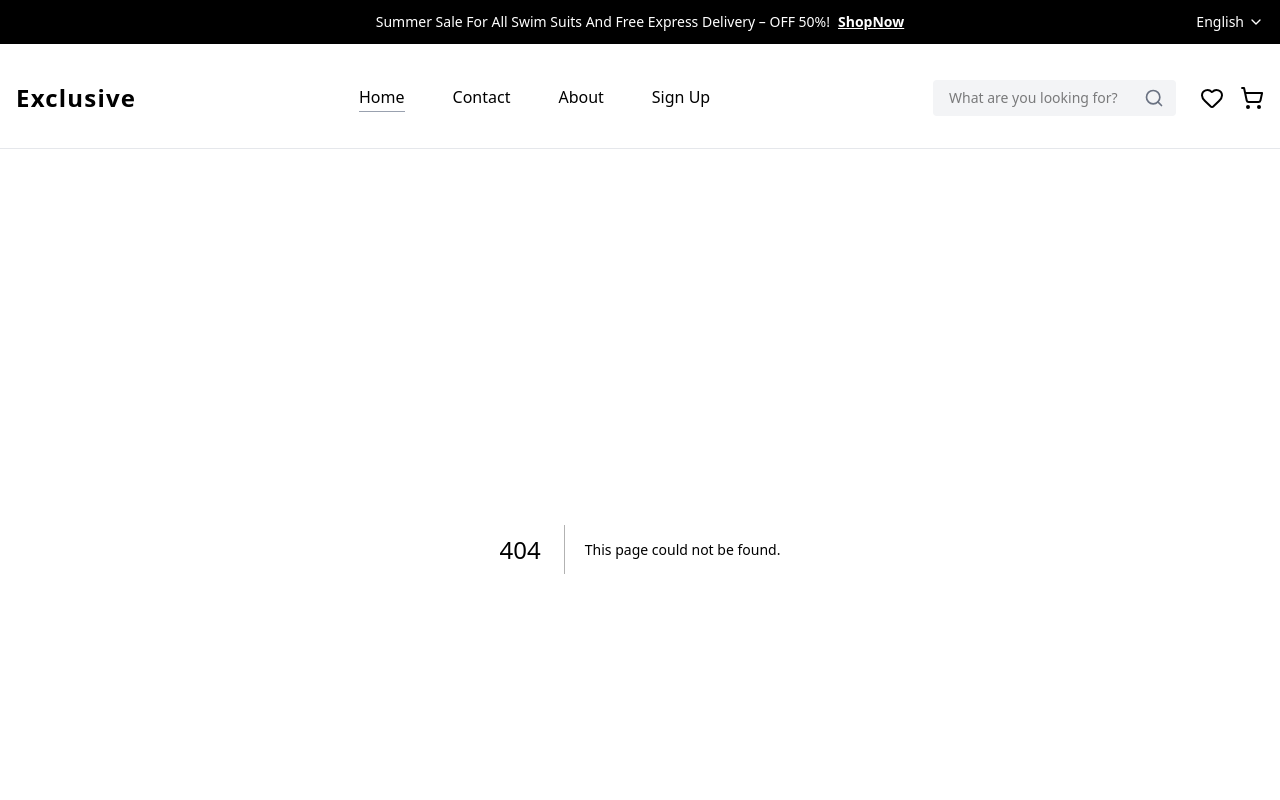
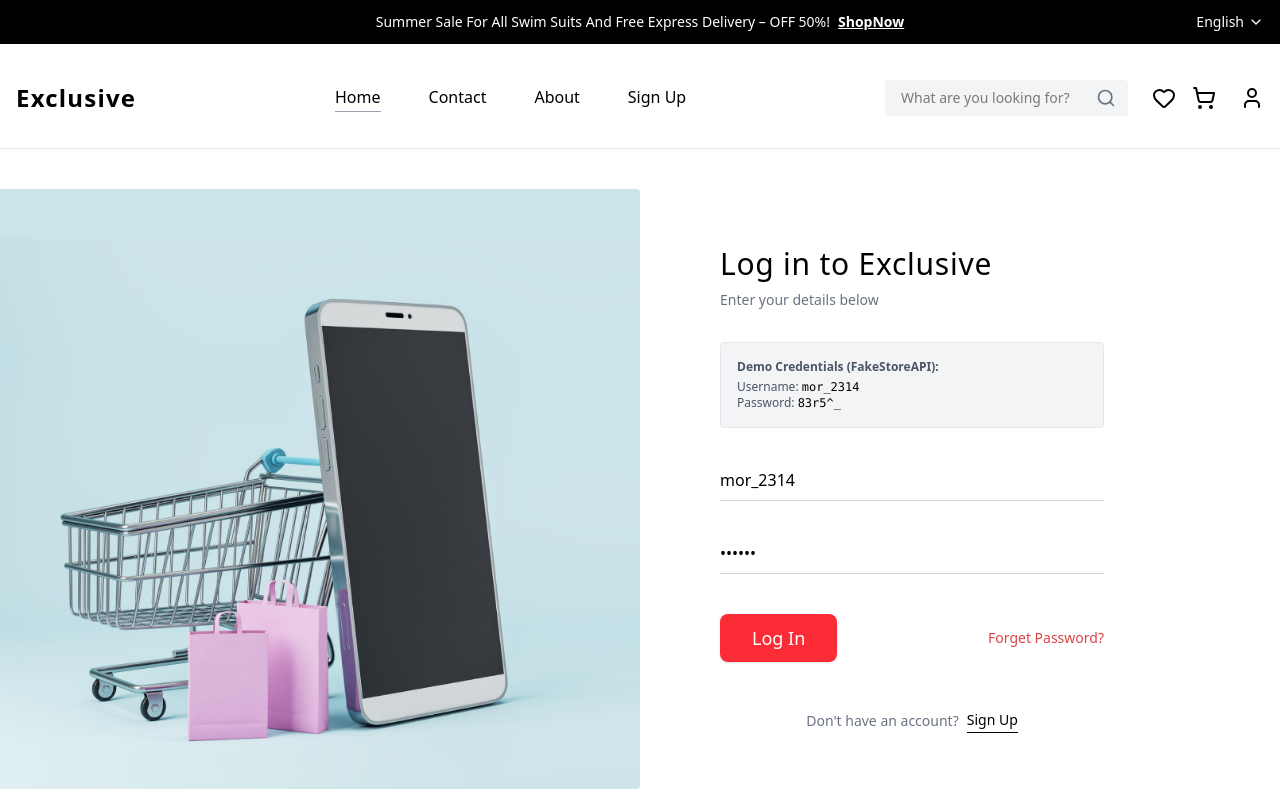
Before and after one commit to fredli4qooni/mini-project-lakukan, a Next.js app: page /login in a window 1280 px wide. Before the commit this address had no page. Shown: the top 800 px of the page. Built offline with nearby package versions, Linux system fonts and the light colour scheme.

Commit message:
feat: complete login and signup page slicing with split layout and shared atomic components

```diff
--- /dev/null
+++ b/src/app/(auth)/layout.tsx
@@ -0,0 +1,29 @@
+import Image from "next/image";
+
+export default function AuthLayout({
+  children,
+}: {
+  children: React.ReactNode;
+}) {
+  return (
+    <div className="flex min-h-[calc(100vh-140px)] pt-10 pb-20">
+      <div className="hidden lg:flex w-1/2 items-center justify-center bg-[#CBE4E8] relative overflow-hidden mr-20 rounded-r">
+        <div className="relative w-full h-full min-h-[600px]">
+             <Image
+                src="/images/banner/signup-banner.png"
+                alt="Shopping Illustration"
+                fill
+                className="object-cover object-center"
+                priority
+             />
+        </div>
+      </div>
+
+      <div className="w-full lg:w-1/3 flex items-center justify-center lg:justify-start px-6 lg:px-0">
+        <div className="w-full max-w-sm">
+           {children}
+        </div>
+      </div>
+    </div>
+  );
+}
--- /dev/null
+++ b/src/app/(auth)/login/page.tsx
@@ -0,0 +1,85 @@
+"use client";
+
+import { useState } from "react";
+import Link from "next/link";
+import { useRouter } from "next/navigation";
+import { Button } from "@/components/atoms/Button";
+import { Input } from "@/components/atoms/Input";
+import { useAuthStore } from "@/store/useAuthStore";
+
+export default function LoginPage() {
+  const router = useRouter();
+  const { login, isLoading, error } = useAuthStore();
+
+  const [username, setUsername] = useState("mor_2314");
+  const [password, setPassword] = useState("83r5^_");
+
+  const handleLogin = async (e: React.FormEvent) => {
+    e.preventDefault();
+    try {
+      await login(username, password);
+      router.push("/");
+    } catch (err) {
+      console.error("Login Error UI Triggered");
+    }
+  };
+
+  return (
+    <div className="flex flex-col gap-8 animate-fade-in">
+      <div className="flex flex-col gap-2">
+        <h1 className="text-3xl font-medium tracking-wide">Log in to Exclusive</h1>
+        <p className="text-sm text-gray-500">Enter your details below</p>
+      </div>
+
+      <div className="bg-gray-100 p-4 rounded text-xs text-gray-600 border border-gray-200">
+        <p className="font-bold mb-1">Demo Credentials (FakeStoreAPI):</p>
+        <p>Username: <span className="font-mono text-black">mor_2314</span></p>
+        <p>Password: <span className="font-mono text-black">83r5^_</span></p>
+      </div>
+
+      <form onSubmit={handleLogin} className="flex flex-col gap-8">
+        <Input
+          type="text"
+          placeholder="Username"
+          value={username}
+          onChange={(e) => setUsername(e.target.value)}
+          required
+        />
+        <Input
+          type="password"
+          placeholder="Password"
+          value={password}
+          onChange={(e) => setPassword(e.target.value)}
+          required
+        />
+
+        {error && (
+          <p className="text-red-500 text-sm">{error}</p>
+        )}
+
+        <div className="flex items-center justify-between mt-2">
+          <Button
+            type="submit"
+            variant="danger"
+            size="lg"
+            className="px-8 h-12 rounded shadow-sm hover:shadow-md disabled:opacity-70 disabled:cursor-not-allowed"
+            disabled={isLoading}
+          >
+            {isLoading ? "Logging in..." : "Log In"}
+          </Button>
+
+          <Link href="/forgot-password" className="text-danger text-sm font-medium hover:underline">
+            Forget Password?
+          </Link>
+        </div>
+      </form>
+
+      <div className="flex items-center justify-center gap-2 text-gray-500 text-sm mt-4">
+        <span>Don&apos;t have an account?</span>
+        <Link href="/signup" className="text-black font-medium border-b border-black pb-0.5 hover:text-gray-600 transition-colors">
+          Sign Up
+        </Link>
+      </div>
+    </div>
+  );
+}
--- /dev/null
+++ b/src/app/(auth)/signup/page.tsx
@@ -0,0 +1,45 @@
+import Link from "next/link";
+import { Button } from "@/components/atoms/Button";
+import { Input } from "@/components/atoms/Input";
+
+export default function SignUpPage() {
+  return (
+    <div className="flex flex-col gap-8 animate-fade-in">
+      <div className="flex flex-col gap-2">
+        <h1 className="text-3xl font-medium tracking-wide">Create an account</h1>
+        <p className="text-sm text-gray-500">Enter your details below</p>
+      </div>
+
+      <form className="flex flex-col gap-8">
+        <Input type="text" placeholder="Name" />
+        <Input type="email" placeholder="Email or Phone Number" />
+        <Input type="password" placeholder="Password" />
+
+        <div className="flex flex-col gap-4 mt-2">
+          <Button variant="danger" size="lg" className="w-full h-12 rounded">
+            Create Account
+          </Button>
+
+          <button
+            type="button"
+            className="w-full h-12 rounded border border-gray-300 flex items-center justify-center gap-2 hover:bg-gray-50 transition-colors"
+          >
+            <img
+               src="https://www.svgrepo.com/show/475656/google-color.svg"
+               alt="Google"
+               className="w-6 h-6"
+            />
+            <span className="text-sm font-medium">Sign up with Google</span>
+          </button>
+        </div>
+      </form>
+
+      <div className="flex items-center justify-center gap-2 text-gray-500 text-sm">
+        <span>Already have account?</span>
+        <Link href="/login" className="text-black font-medium border-b border-black pb-0.5 hover:text-gray-600 transition-colors">
+          Log in
+        </Link>
+      </div>
+    </div>
+  );
+}
--- /dev/null
+++ b/src/components/atoms/Input/index.tsx
@@ -0,0 +1,25 @@
+import React from "react";
+
+interface InputProps extends React.InputHTMLAttributes<HTMLInputElement> {
+  error?: boolean;
+}
+
+export const Input = React.forwardRef<HTMLInputElement, InputProps>(
+  ({ className = "", error, ...props }, ref) => {
+    return (
+      <input
+        ref={ref}
+        className={`
+          w-full border-b border-gray-300 py-2 text-base outline-none transition-colors placeholder:text-gray-400
+          focus:border-black focus:border-b-2
+          disabled:cursor-not-allowed disabled:opacity-50
+          ${error ? "border-red-500 placeholder:text-red-300" : ""}
+          ${className}
+        `}
+        {...props}
+      />
+    );
+  }
+);
+
+Input.displayName = "Input";
--- a/src/components/organisms/GlobalHeader/index.tsx
+++ b/src/components/organisms/GlobalHeader/index.tsx
@@ -1,14 +1,17 @@
 "use client";
 
 import Link from "next/link";
-import { Heart, ShoppingCart } from "lucide-react";
+import { Heart, ShoppingCart, User, LogOut } from "lucide-react";
 import { TopHeader } from "@/components/molecules/TopHeader";
 import { NavBar } from "@/components/molecules/NavBar";
 import { SearchInput } from "@/components/molecules/SearchInput";
 import { useCartStore } from "@/store/useCartStore";
+import { useAuthStore } from "@/store/useAuthStore";
 
 export const GlobalHeader = () => {
   const { totalItems } = useCartStore();
+
+  const { isAuthenticated, username, logout } = useAuthStore();
 
   return (
     <header className="flex flex-col border-b border-gray-200">
@@ -31,7 +34,7 @@ export const GlobalHeader = () => {
                 <Heart className="w-6 h-6" />
               </button>
 
-              <button className="relative hover:text-primary transition-colors group">
+              <Link href="/cart" className="relative hover:text-primary transition-colors group">
                 <ShoppingCart className="w-6 h-6" />
 
                 {totalItems > 0 && (
@@ -39,7 +42,36 @@ export const GlobalHeader = () => {
                     {totalItems}
                   </span>
                 )}
-              </button>
+              </Link>
+
+              {isAuthenticated ? (
+                <div className="relative group cursor-pointer ml-2">
+                  <div className="bg-danger text-white p-1 rounded-full transition-transform hover:scale-105">
+                    <User className="w-5 h-5" />
+                  </div>
+
+                  <div className="absolute right-0 top-full mt-2 w-48 bg-black/95 text-white rounded shadow-xl backdrop-blur-sm opacity-0 invisible group-hover:opacity-100 group-hover:visible transition-all duration-200 z-50 flex flex-col p-2 border border-gray-800">
+                    <div className="px-3 py-2 text-sm border-b border-gray-700 mb-1 text-gray-300">
+                      Hi, <span className="font-semibold text-white">{username}</span>
+                    </div>
+
+
+                    <button
+                      onClick={() => {
+                        logout();
+                      }}
+                      className="flex items-center gap-2 px-3 py-2 hover:bg-white/10 rounded text-sm text-left text-red-400 hover:text-red-300 transition-colors w-full"
+                    >
+                      <LogOut className="w-4 h-4" />
+                      Logout
+                    </button>
+                  </div>
+                </div>
+              ) : (
+                <Link href="/login" className="ml-2 hover:text-primary transition-colors">
+                  <User className="w-6 h-6" />
+                </Link>
+              )}
             </div>
           </div>
 
--- /dev/null
+++ b/src/store/useAuthStore.ts
@@ -0,0 +1,66 @@
+import { create } from "zustand";
+import { persist, createJSONStorage } from "zustand/middleware";
+import { AxiosError } from "axios";
+import api from "@/lib/axios";
+
+interface AuthState {
+  token: string | null;
+  username: string | null;
+  isAuthenticated: boolean;
+  isLoading: boolean;
+  error: string | null;
+
+  login: (username: string, password: string) => Promise<void>;
+  logout: () => void;
+}
+
+export const useAuthStore = create<AuthState>()(
+  persist(
+    (set) => ({
+      token: null,
+      username: null,
+      isAuthenticated: false,
+      isLoading: false,
+      error: null,
+
+      login: async (username, password) => {
+        set({ isLoading: true, error: null });
+        try {
+          const response = await api.post("/auth/login", {
+            username,
+            password,
+          });
+
+          set({
+            token: response.data.token,
+            username: username,
+            isAuthenticated: true,
+            isLoading: false
+          });
+
+        } catch (err) {
+          const error = err as AxiosError<{ message: string }>;
+
+          set({
+            isLoading: false,
+            error: error.response?.data?.message || "Login failed. Check your credentials."
+          });
+          throw err;
+        }
+      },
+
+      logout: () => {
+        set({ token: null, username: null, isAuthenticated: false, error: null });
+      },
+    }),
+    {
+      name: "auth-storage",
+      storage: createJSONStorage(() => localStorage),
+      partialize: (state) => ({
+        token: state.token,
+        username: state.username,
+        isAuthenticated: state.isAuthenticated
+      }),
+    }
+  )
+);
```
Also changed, not shown: public/images/banner/signup-banner.png (added).
